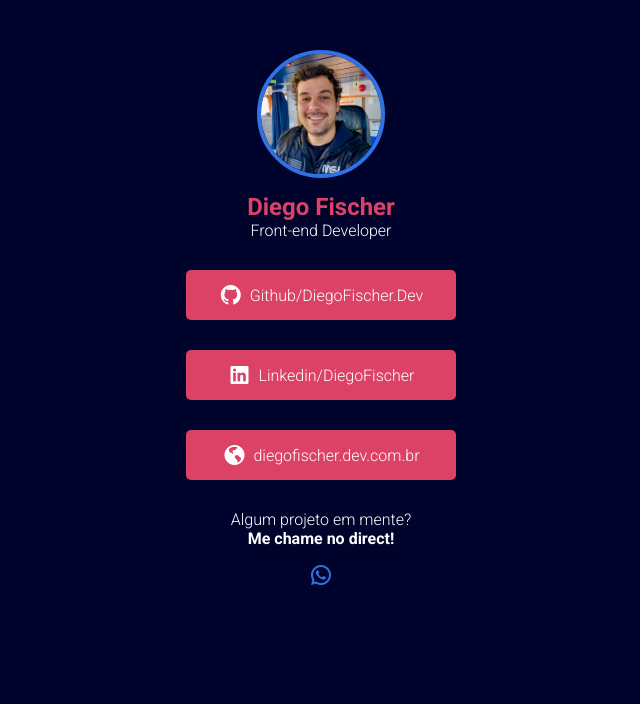
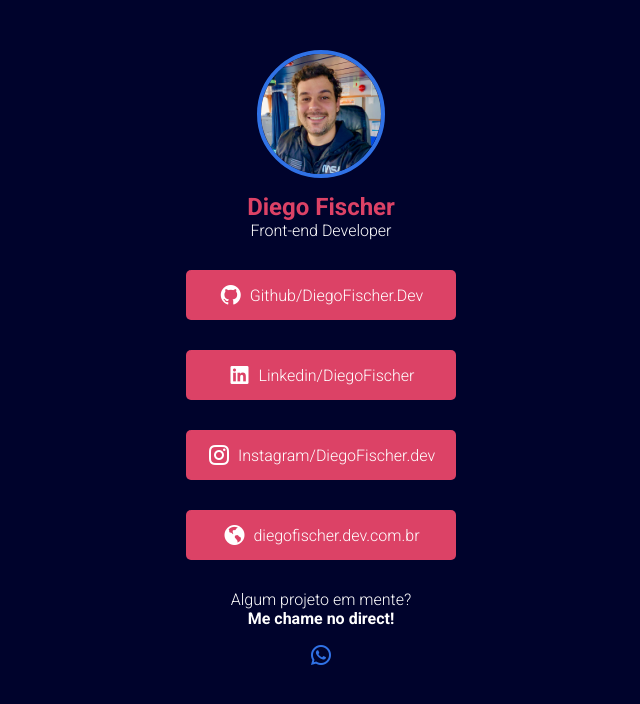
Before and after one commit to DiegoFischerDev/Web-And-Mobile-Page-Links, a plain HTML site: page index.html in a window 1280 px wide. Shown: the whole page, without its empty margins (319-959 px from the left). Drawn offline with nearby package versions, Linux system fonts and the light colour scheme.

Commit message:
add link instagram

```diff
--- a/index.html
+++ b/index.html
@@ -36,6 +36,11 @@
         Linkedin/DiegoFischer
       </a>
 
+      <a class="link" href="https://www.instagram.com/diegofischer.dev/">
+        <i class="ri-instagram-line"></i>
+        Instagram/DiegoFischer.dev
+      </a>
+
       <a class="link" href="#">
         <i class="ri-earth-fill"></i>
         diegofischer.dev.com.br
```
